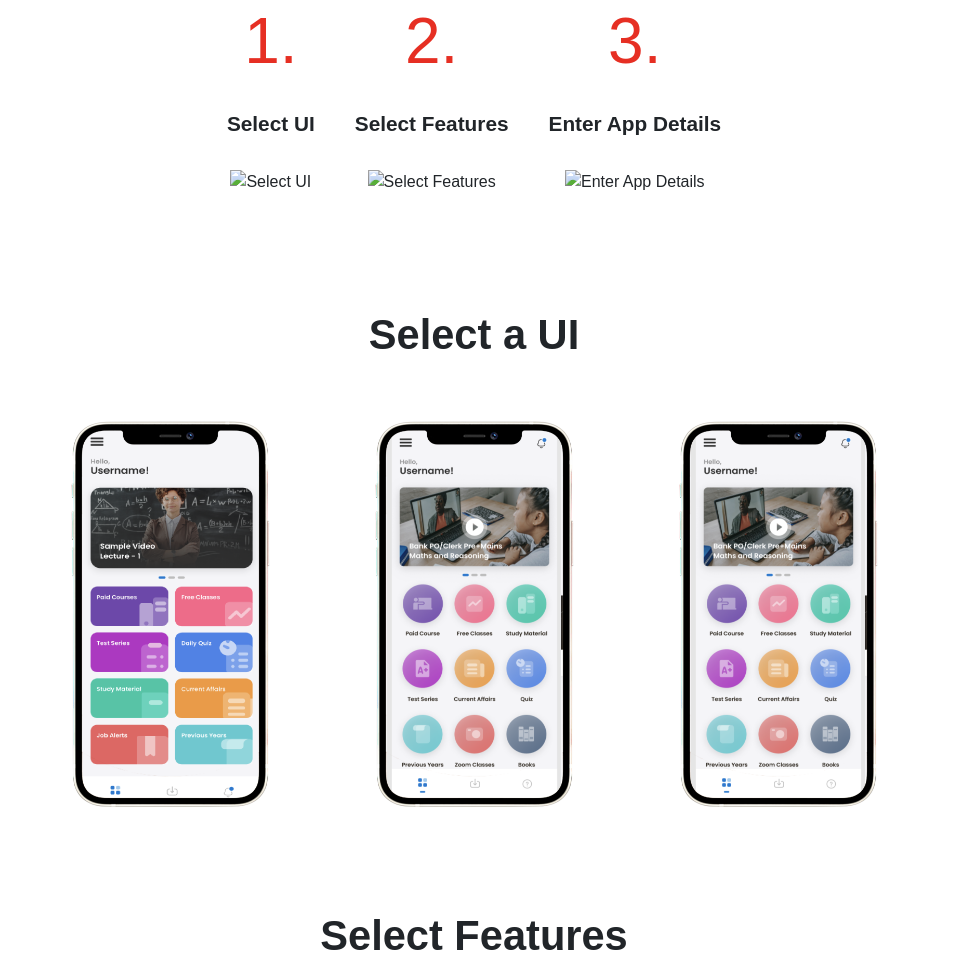
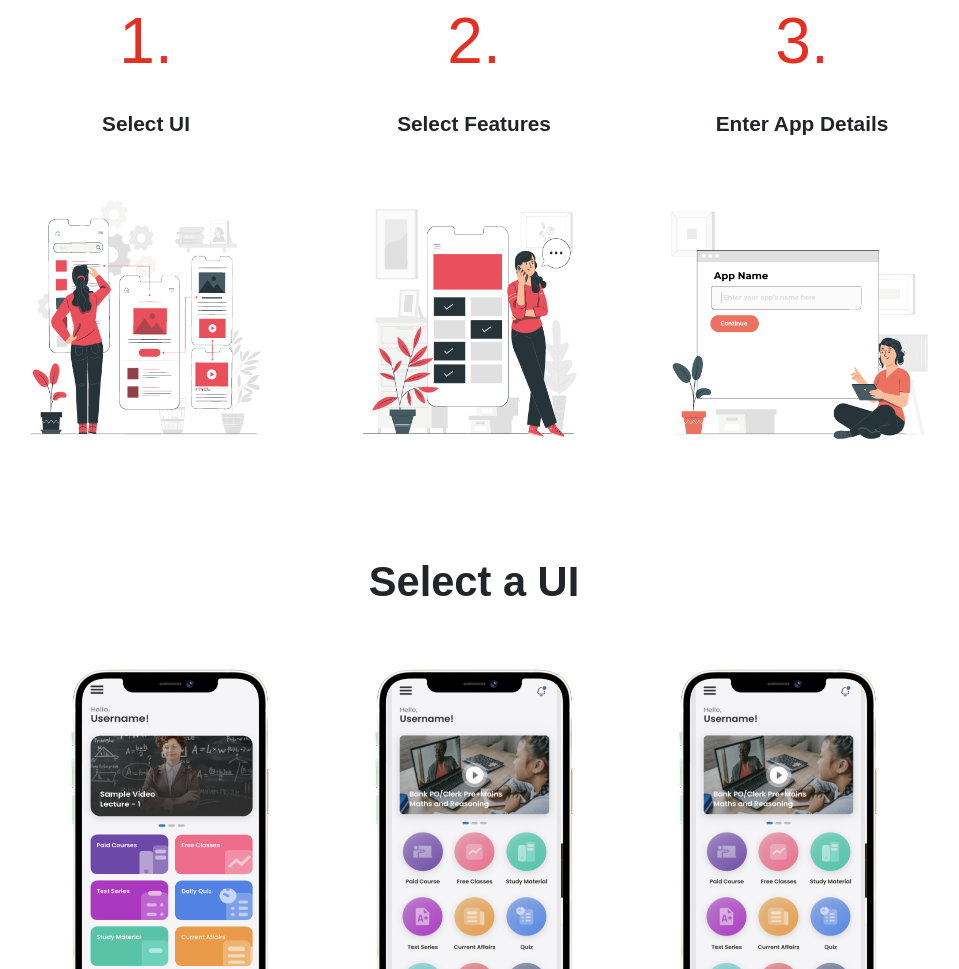
Before and after one commit to rohanmishra30/appxweb, a plain HTML site: page index.html in a window 1280 px wide. Shown: the part 953-1922 px from the top of the page, without its empty margins (166-1125 px from the left). Drawn offline with Linux system fonts and the light colour scheme; the site is published under a folder, as on GitHub Pages, so addresses that start at the root find nothing; a web font is replaced by a local one.

Commit message:
Update index.html

```diff
--- a/index.html
+++ b/index.html
@@ -88,17 +88,17 @@
                 <div id="img1" class="build-feature">
                     <h2 class="number">1.</h2><br>
                     <h5 class="feature-text">Select UI</h5><br>
-                    <img src="/img/home/1.png" alt="Select UI" class="build-img">
+                    <img src="img/home/1.png" alt="Select UI" class="build-img">
                 </div>
                 <div id="img2" class="build-feature">
                     <h2 class="number">2.</h2><br>
                     <h5 class="feature-text">Select Features</h5><br>
-                    <img src="/img/home/2.png" alt="Select Features" class="build-img">
+                    <img src="img/home/2.png" alt="Select Features" class="build-img">
                 </div>
                 <div id="img3" class="build-feature">
                     <h2 class="number">3. </h2><br>
                     <h5 class="feature-text">Enter App Details</h5><br>
-                    <img src="/img/home/3.png" alt="Enter App Details" class="build-img">
+                    <img src="img/home/3.png" alt="Enter App Details" class="build-img">
                 </div>
             </div>
         </div>
```
